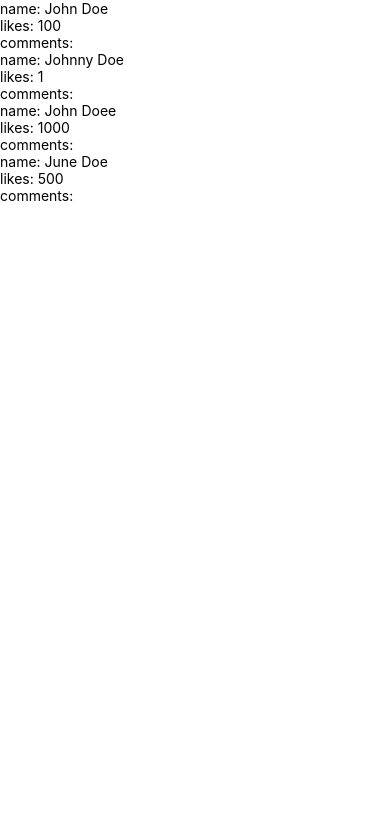
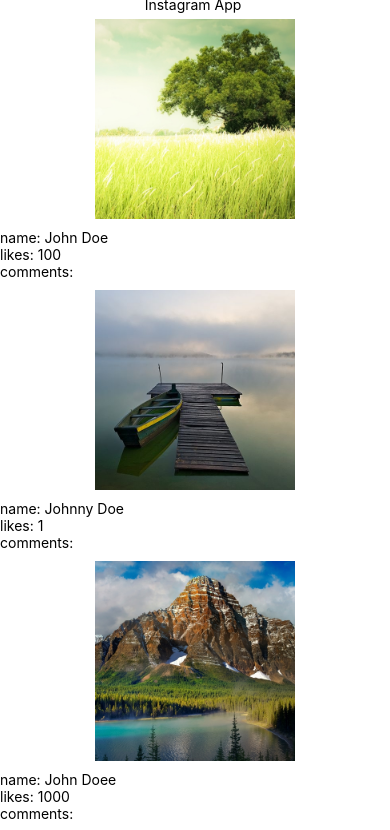
Before and after one commit to rupeshpanwar/chatgpt-reactnative, a React Native app: screen / in a window 390 px wide. Shown: the top 830 px of the page. Built offline with nearby package versions, Linux system fonts and the light colour scheme.

Commit message:
step5-adding the image and rendering the list

```diff
--- a/App.js
+++ b/App.js
@@ -1,44 +1,97 @@
 import { StatusBar } from 'expo-status-bar';
-import { StyleSheet, Text, View , FlatList} from 'react-native';
-import initialData from './instagram-feed/data'
+import { FlatList, StyleSheet, Text, View , Image } from 'react-native';
+import data from './instagram-feed/data';
 
 
-const renderItem = ({ item }) => (
+export default function Instagram() {
+return (
   <View>
+  <View style={styles.container}>
+  <Text>Instagram App {'\n'}</Text>
+  <StatusBar style="auto" />
+  </View>
+<FlatList
+data={data.articles}
+renderItem={({item}) => (
+ <View style={styles.itemContainer}>
+  <Image
+    style={styles.image}
+    source={item.image}
+  />
   <Text>name: {item.name}</Text>
   <Text>likes: {item.likes}</Text>
-  <Text>comments: {item.comment}</Text>
+  <Text>comments: {item.comments}</Text>
   </View>
-  );
+)}
+
+keyExtractor = {(item) => item.id.toString()}
+showsVerticalScrollIndicator={false}
+/>
+<StatusBar style="auto" />
+</View>
+);
+_}
 
 
-export default function App() {
-return (
-<FlatList
-data={initialData.articles}
-renderItem={renderItem}
-keyExtractor={(item) => item.name}
-/>
-);
-}
-// export default function App() {
+const styles = StyleSheet.create({
+container: {
+flex: 1,
+backgroundColor: '#fff',
+alignItems: 'center',
+justifyContent: 'center',
+},
+image: {
+width: '100%',
+height: 200,
+resizeMode: 'contain',
+marginVertical: 10,
+},
+});
+
+
+// import { StatusBar } from 'expo-status-bar';
+// import { FlatList, StyleSheet, Text, View, Image } from 'react-native';
+// import data from './instagram-feed/data';
+
+// export default function Instagram() {
 //   return (
-//     <View style={styles.container}>
-//       <Text>Instagram Feed App</Text>
-//       <Text>initialData.articles[0].name</Text>
-//       <Text>initialData.articles[0].likes</Text>
-//       <Text>initialData.articles[0].comment</Text>
+//     <View>
+//       <View style={styles.container}>
+//         <Text>Instagram App</Text>
+//         <StatusBar style="auto" />
+//       </View>
+//       <FlatList
+//         data={data.articles}
+//         renderItem={({ item }) => (
+//           <View style={styles.itemContainer}>
+//             <Image
+//               style={styles.image}
+//               source={{ uri: item.image }}
+//             />
+//             <Text>name: {item.name}</Text>
+//             <Text>likes: {item.likes}</Text>
+//             <Text>comments: {item.commentCount}</Text>
+//           </View>
+//         )}
+//         keyExtractor={(item) => item.id.toString()}
+//         showsVerticalScrollIndicator={false}
+//       />
 //       <StatusBar style="auto" />
 //     </View>
 //   );
 // }
 
-
-const styles = StyleSheet.create({
-  container: {
-    flex: 1,
-    backgroundColor: '#fff',
-    alignItems: 'center',
-    justifyContent: 'center',
-  },
-});
+// const styles = StyleSheet.create({
+//   container: {
+//     flex: 1,
+//     backgroundColor: '#fff',
+//     alignItems: 'center',
+//     justifyContent: 'center',
+//   },
+//   image: {
+//     width: '100%',
+//     height: 200,
+//     resizeMode: 'contain',
+//     marginVertical: 10,
+//   },
+// });
--- a/instagram-feed/data.js
+++ b/instagram-feed/data.js
@@ -1,8 +1,37 @@
 const initialData = {
+
+    profile: {
+      avatar: require("../assets/instagram-feed-images/avatar.jpeg")
+    },
+
+    stories: [
+      {
+        id: 1,
+        avatar: require("../assets/instagram-feed-images/avatar.jpeg"),
+        name: 'John Doe',
+        isSeen: false,
+
+      },
+      {
+        id: 2,
+        avatar: require("../assets/instagram-feed-images/avatar2.jpg"),
+        name: 'Johnny Doe',
+        isSeen: false,
+
+      },
+      {
+        id: 3,
+        avatar: require("../assets/instagram-feed-images/avatar3.jpg"),
+        name: 'John Doee',
+        isSeen: true,
+
+      },
+
+    ],
     articles: [
       {
         id: 1,
-        avatar: 'require("../assets/instagram-feed-images/avatar.jpeg")',
+        avatar: require("../assets/instagram-feed-images/avatar.jpeg"),
         name: 'John Doe',
         image: require("../assets/instagram-feed-images/img1.jpg"),
         likes: 100,
@@ -13,25 +42,25 @@ const initialData = {
         id: 2,
         avatar: 'require("../assets/instagram-feed-images/avatar1.jpg")',
         name: 'Johnny Doe',
-        image: 'require("../assets/instagram-feed-images/img2.jpg")',
+        image: require("../assets/instagram-feed-images/img2.jpg"),
         likes: 1,
         commentCount: 30,
         comments:""
       },
       {
         id: 3,
-        avatar: 'require("../assets/instagram-feed-images/avatar3.jpeg")',
+        avatar: require("../assets/instagram-feed-images/avatar3.jpg"),
         name: 'John Doee',
-        image: 'require("../assets/instagram-feed-images/img4.jpg")',
+        image: require("../assets/instagram-feed-images/img4.jpg"),
         likes: 1000,
         commentCount: 1,
         comments:""
       },
       {
         id: 4,
-        avatar: 'require("../assets/instagram-feed-images/avatar4.jpeg")',
+        avatar: require("../assets/instagram-feed-images/img4.jpg"),
         name: 'June Doe',
-        image: 'require("../assets/instagram-feed-images/img4.jpg")',
+        image: require("../assets/instagram-feed-images/img4.jpg"),
         likes: 500,
         commentCount: 21,
         comments:""
@@ -39,4 +68,13 @@ const initialData = {
     ],
 }
 
-export default initialData;
+const data = {
+  ...initialData,
+  articles: initialData.articles.map( article => {
+    return {
+      ...article,
+      comment: 'View all $${article.commintCount} comments'
+    }
+  })
+}
+export default data;
```
